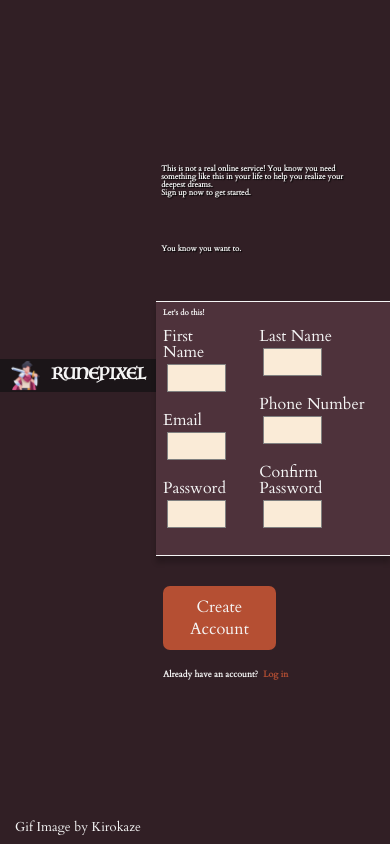
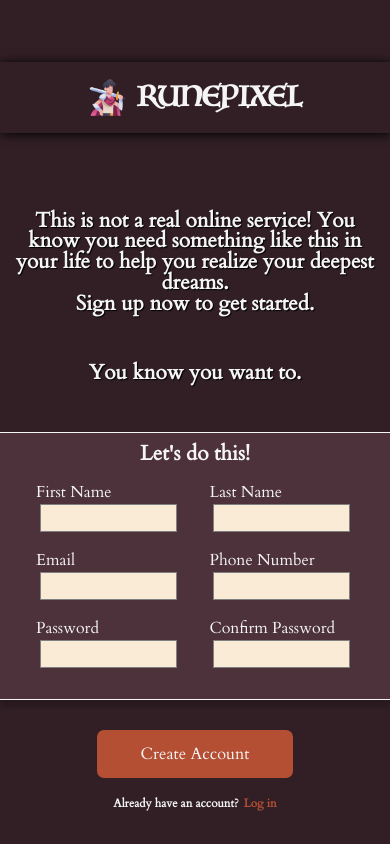
Before and after one commit to lycanfsd/sign-up-form, a plain HTML site: page index.html in a window 390 px wide. Drawn offline with Linux system fonts and the light colour scheme.

Commit message:
Make webpage look good on mobile devices

```diff
--- a/css/styles.css
+++ b/css/styles.css
@@ -63,7 +63,7 @@ body {
 }
 
 #img-credit {
-    position: fixed;
+    position: absolute;
     bottom: 0;
     margin-bottom: 10px;
     color: whitesmoke;
@@ -95,7 +95,6 @@ body {
 
 .form-banner {
     background-color: var(--formbanner);
-    width: 60%;
     width: 100%;
     height: auto;
     padding: 3%;
@@ -197,3 +196,128 @@ a {
 a:hover {
     transform: scale(1.05);
 }
+
+@media only screen and (max-width: 600px) {
+    body {
+        display: flex;
+        flex-direction: column;
+    }
+
+    .left {
+        min-height: 50vw;
+        min-width: 30vw;
+        background-position: center;
+        background-size: cover;
+        background-repeat: no-repeat;
+    }
+
+    .form-banner > input {
+        width: 100px;
+        justify-content: center;
+        align-items: center;
+        padding: 4%;
+        overflow: hidden;
+        box-shadow: black 1px 1px 10px;
+    }
+
+    .banner {
+        height: auto;
+        width: 100%;
+        background:none;
+        margin-bottom: 0;
+        display: flex;
+        justify-content: center;
+        align-items: center;
+        padding: 4%;
+        overflow: hidden;
+        box-shadow: black 1px 1px 10px;
+    }
+
+    #img-credit {
+        visibility: hidden;
+    }
+
+    .logo-txt {
+        font-size: 7vw;
+    }
+
+    .logo {
+        width: 10vw;
+        height: auto;
+        order: 0;
+        margin-right: 10px;
+    }
+
+    .description {
+        margin: 0px 15px 0px 15px;
+        text-shadow: black 1px 1px 1px;
+        font-size: calc(15px + 1.5vw);
+        font-weight:600;
+        text-align: center;
+    }
+
+    .form-banner > h2 {
+        font-size: calc(15px + 1.5vw);
+        text-align: center;
+    }
+
+    .right {
+        display: flex;
+        flex-direction: column;
+        justify-content: flex-start;
+        align-items: center;
+        width: 100%;
+        height: auto;
+        margin-top: 4vw;
+        min-height: auto;
+    }
+
+    .form-banner{
+        display: flex;
+        flex-direction: column;
+        justify-content: center;
+        align-items: center;
+    }
+
+    #Sign-up {
+        display: flex;
+        flex-direction: row;
+        justify-content: center;
+        align-items: center;
+        gap: 10%;
+    }
+
+    #Sign-up > .left-form > input, #Sign-up > .right-form > input {
+        border: solid grey 1px;
+        margin-bottom: 20px;
+        width: 35vw;
+        background-color: antiquewhite;
+        color: black;
+    }
+
+    .buttons {
+        margin: 30px 0px 0px 0px;
+        display: flex;
+        flex-direction: column;
+        justify-content: center;
+        align-items: center;
+    }
+
+    #create-account-btn {
+        width: 120%;
+    }
+
+    .log-in {
+        display: flex;
+        flex-direction: row;
+        gap: 5px;
+        font-size: 3vw;
+    }
+
+    a {
+        color: var(--button);
+        text-decoration: none;
+        font-weight: bold;
+        margin-bottom: 30px;
+    }
+}
```
